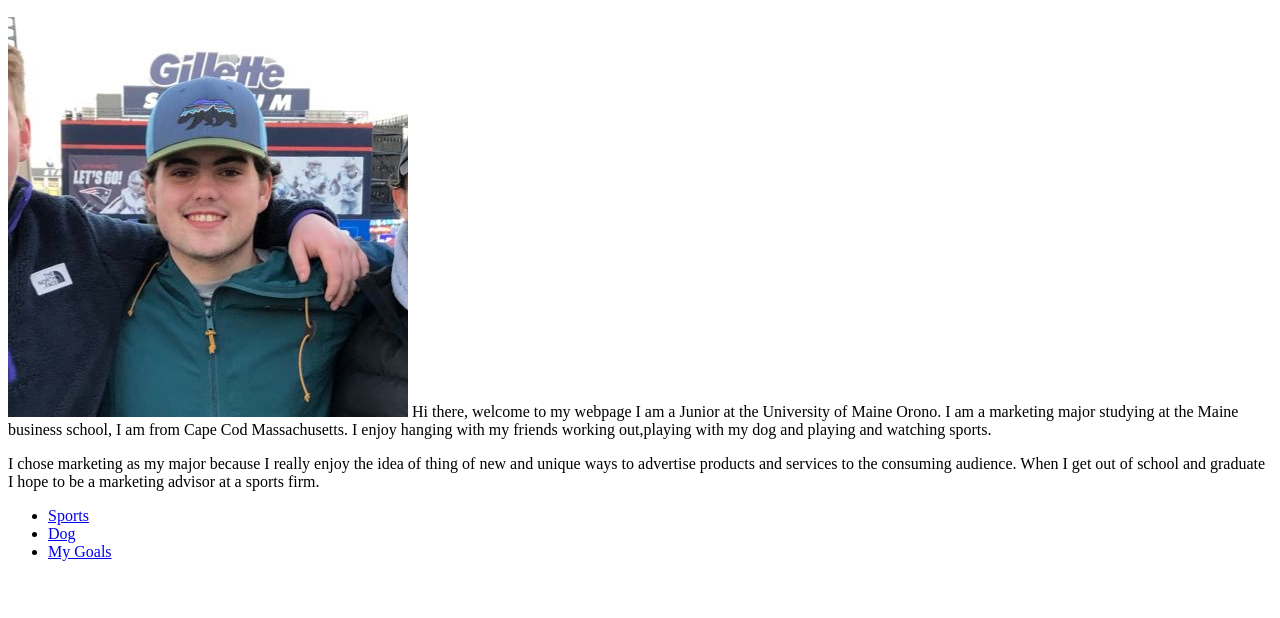
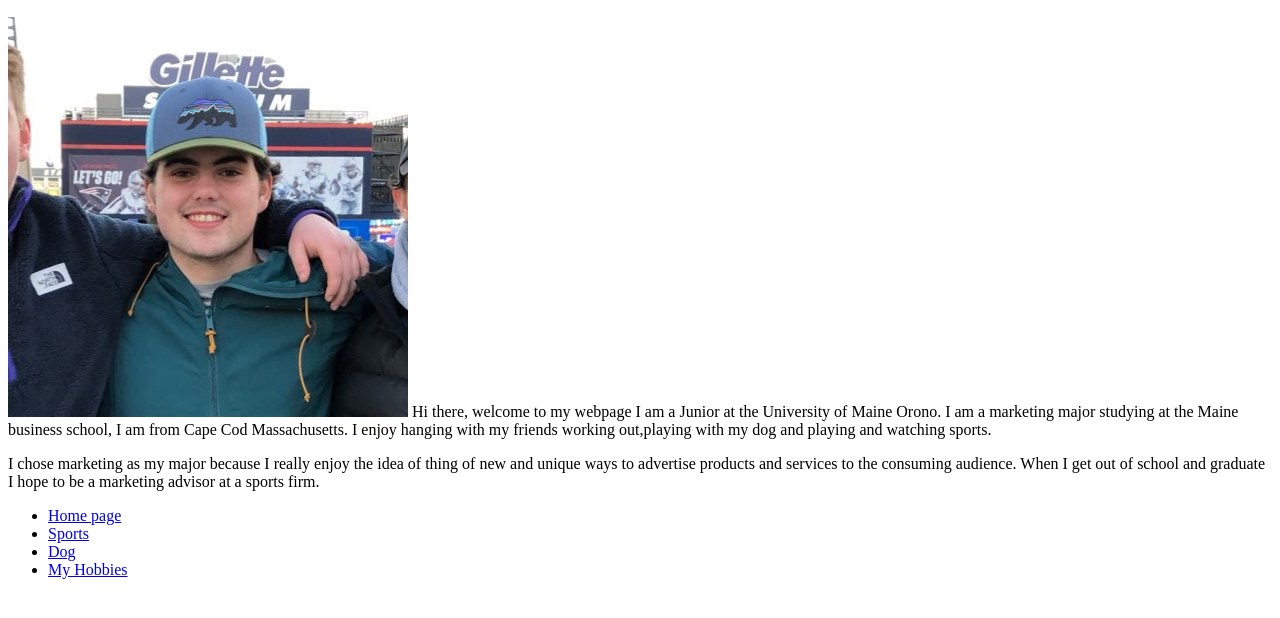
Before and after one commit to chrissullivan23/chrissullivan23.github.io, a plain HTML site: page Index.html in a window 1280 px wide. Shown: the part 110-728 px from the top of the page. Drawn offline with Linux system fonts and the light colour scheme; files that its build step writes are made by us from their sources.

Commit message:
Add files via upload

```diff
--- a/Index.html
+++ b/Index.html
@@ -17,9 +17,10 @@ Hi there, welcome to my webpage I am a Junior at the University of Maine Orono.
 
 </body >
 <ul>
+    <li><a href="Index.html">Home page <a/></li>
     <li><a href="Sports.html">Sports</a></li>
 <li><a href = "Dog.html">Dog</a></li>
-    <li><a href="hobbies.html">My Goals</a></li>
+    <li><a href="Hobbies.html">My Hobbies</a></li>
 
 </ul>
 
```
Also changed, not shown: Dog.html (+3 -3 lines), Hobbies.html (+1 -1 lines), Sports.html (+2 -1 lines).
